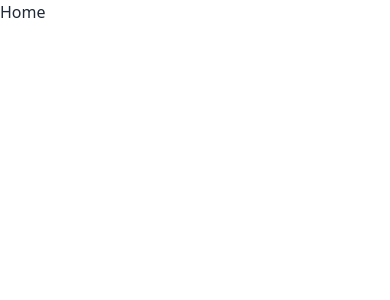
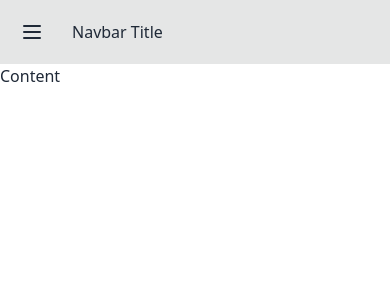
Before and after one commit to jibon-roy/mobi-shop, a React (Vite) app: page / in a window 390 px wide. Shown: the top 300 px of the page. Built offline with nearby package versions, Linux system fonts and the light colour scheme.

Commit message:
navbar added to main layout

```diff
--- /dev/null
+++ b/src/components/Navbar.jsx
@@ -0,0 +1,47 @@
+
+
+export default function Navbar() {
+  return (
+    <div className="drawer">
+    <input id="my-drawer-3" type="checkbox" className="drawer-toggle" />
+    <div className="drawer-content flex flex-col">
+      {/* Navbar */}
+      <div className="navbar bg-base-300 w-full">
+        <div className="flex-none lg:hidden">
+          <label htmlFor="my-drawer-3" aria-label="open sidebar" className="btn btn-square btn-ghost">
+            <svg
+              xmlns="http://www.w3.org/2000/svg"
+              fill="none"
+              viewBox="0 0 24 24"
+              className="inline-block h-6 w-6 stroke-current">
+              <path
+                strokeLinecap="round"
+                strokeLinejoin="round"
+                strokeWidth="2"
+                d="M4 6h16M4 12h16M4 18h16"></path>
+            </svg>
+          </label>
+        </div>
+        <div className="mx-2 flex-1 px-2">Navbar Title</div>
+        <div className="hidden flex-none lg:block">
+          <ul className="menu menu-horizontal">
+            {/* Navbar menu content here */}
+            <li><a>Navbar Item 1</a></li>
+            <li><a>Navbar Item 2</a></li>
+          </ul>
+        </div>
+      </div>
+      {/* Page content here */}
+      Content
+    </div>
+    <div className="drawer-side">
+      <label htmlFor="my-drawer-3" aria-label="close sidebar" className="drawer-overlay"></label>
+      <ul className="menu bg-base-200 min-h-full w-80 p-4">
+        {/* Sidebar content here */}
+        <li><a>Sidebar Item 1</a></li>
+        <li><a>Sidebar Item 2</a></li>
+      </ul>
+    </div>
+  </div>
+  )
+}
--- a/src/pages/MainLayout.jsx
+++ b/src/pages/MainLayout.jsx
@@ -1,7 +1,13 @@
+import { Outlet } from "react-router-dom";
+import Navbar from "../components/Navbar";
 
 
 export default function MainLayout() {
   return (
-    <>Home</>
+    <main>
+      <Navbar />
+      <Outlet />
+
+    </main>
   )
 }
```
